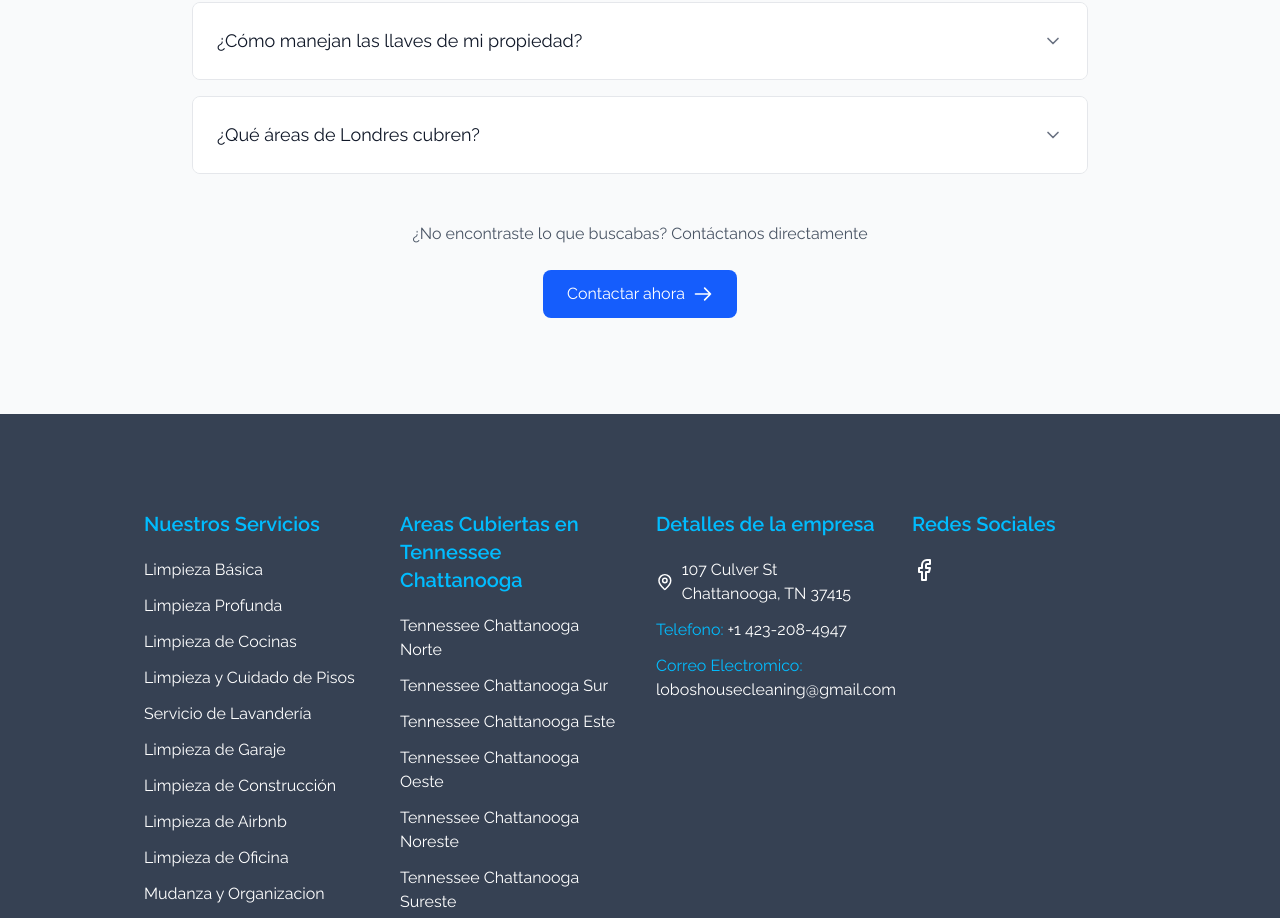
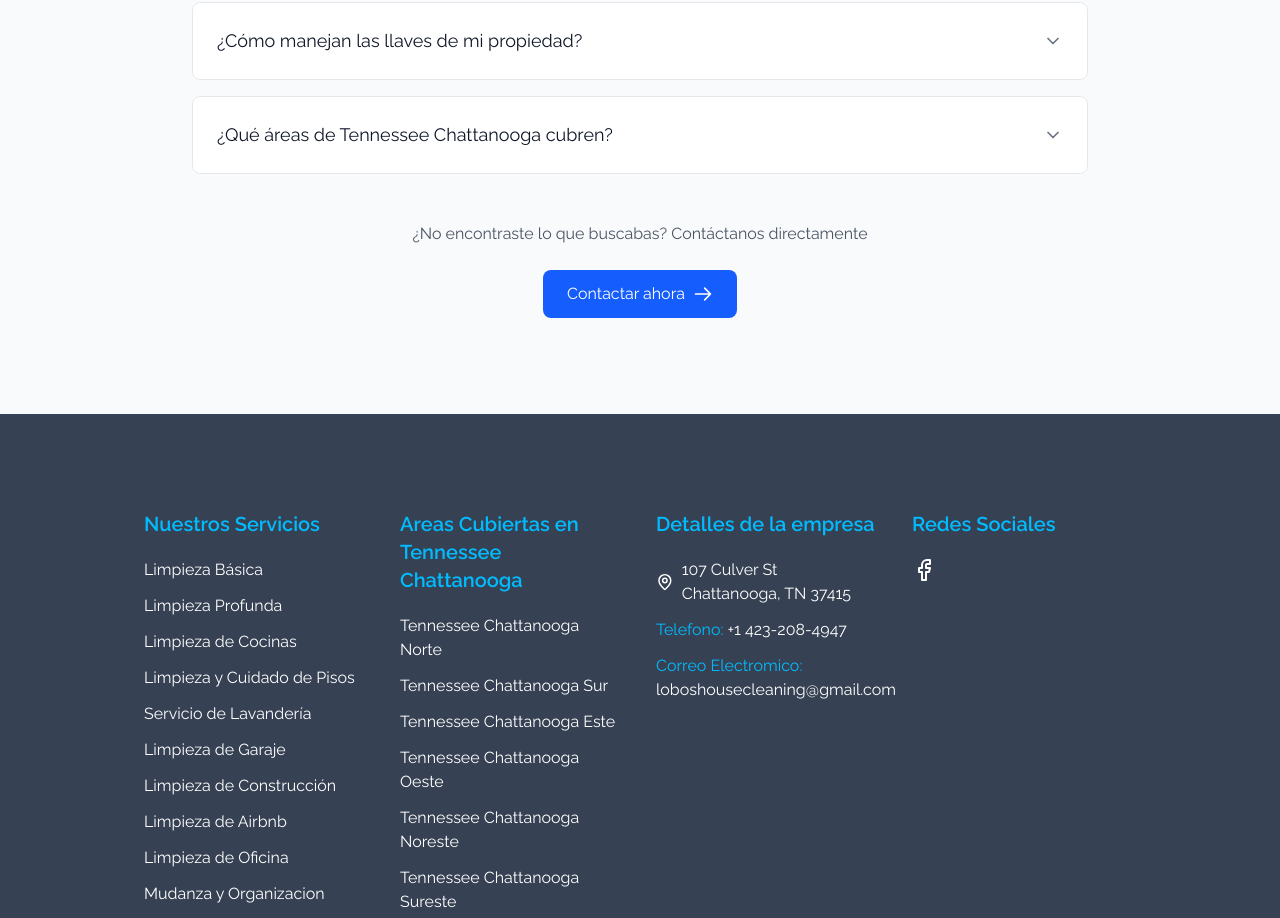
Before and after one commit to carlos-analiza-dev/lobos-house-cleaning, a Next.js app: page /services/airbnb in a window 1280 px wide. Shown: the part 3880-4798 px from the top of the page. Built offline with nearby package versions, Linux system fonts and the light colour scheme.

Commit message:
TENESSEE

```diff
--- a/src/data/questionsData.ts
+++ b/src/data/questionsData.ts
@@ -35,8 +35,8 @@ export const faqs = [
       "Tenemos un sistema seguro de custodia de llaves con registro digital. Puedes dejarnos un juego de llaves (opcional) bajo estrictos protocolos de seguridad, o podemos coordinarnos para que estés presente durante el servicio.",
   },
   {
-    question: "¿Qué áreas de Londres cubren?",
+    question: "¿Qué áreas de Tennessee Chattanooga cubren?",
     answer:
-      "Actualmente cubrimos toda el área metropolitana de Londres. Para ubicaciones en los alrededores, contáctanos para verificar disponibilidad. Estamos expandiendo constantemente nuestra cobertura.",
+      "Actualmente cubrimos toda el área metropolitana de Tennessee Chattanooga. Para ubicaciones en los alrededores, contáctanos para verificar disponibilidad. Estamos expandiendo constantemente nuestra cobertura.",
   },
 ];
```
